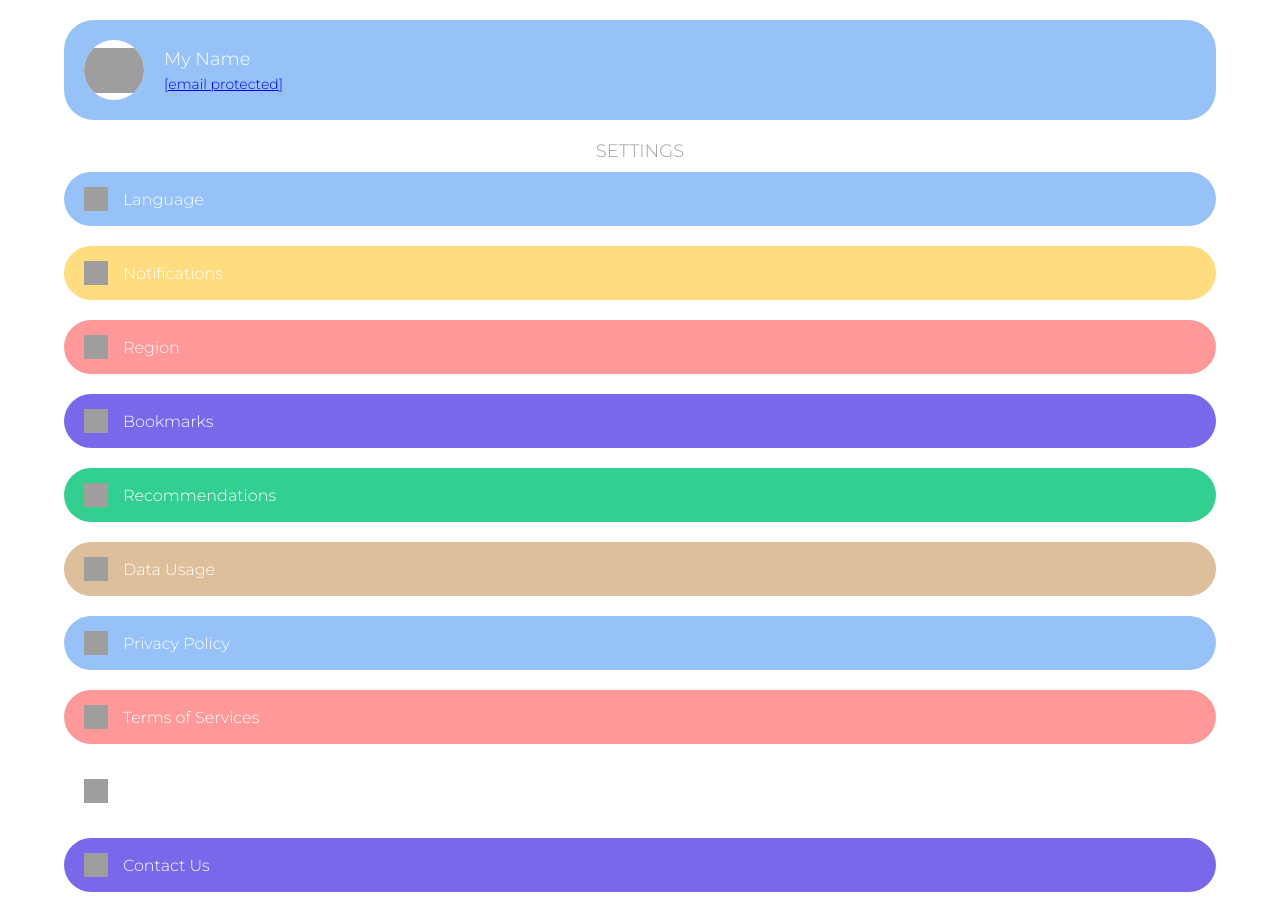
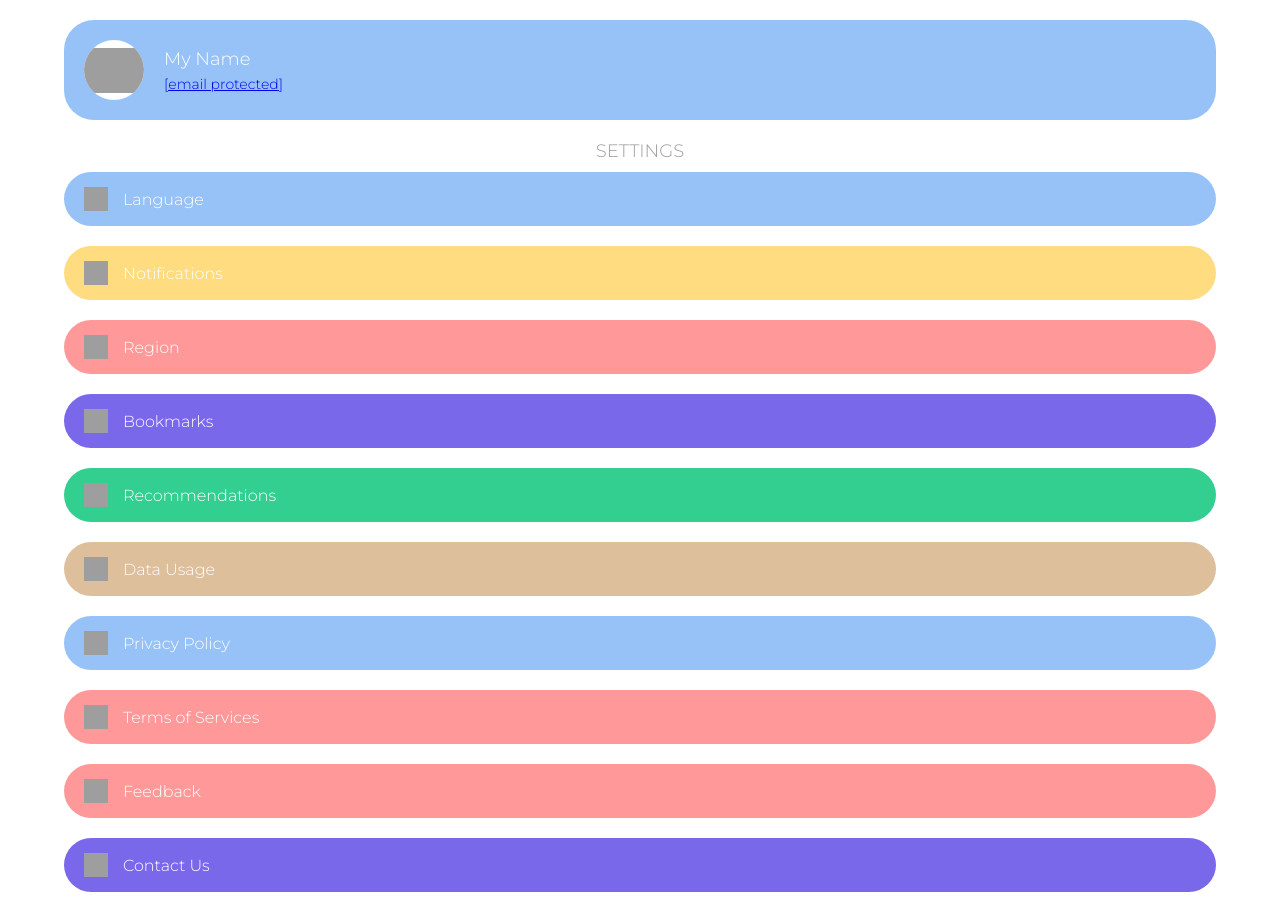
Before and after one commit to codepedia123/rose_setting_screen, a plain HTML site: page index.html in a window 1280 px wide. Shown: the top 905 px of the page. Drawn offline with Linux system fonts and the light colour scheme; grey boxes are pictures that could not be loaded; a script that the page names is missing.

Commit message:
Update index.html

```diff
--- a/index.html
+++ b/index.html
@@ -92,6 +92,7 @@
         .terms { background-color: #FF9999; }
         .contact { background-color: #7A68EB; }
         .logout { background-color: #33CF90; }
+        .feedback { background-color: #FF9999; }
 
         .loading-message {
             display: none;
```
